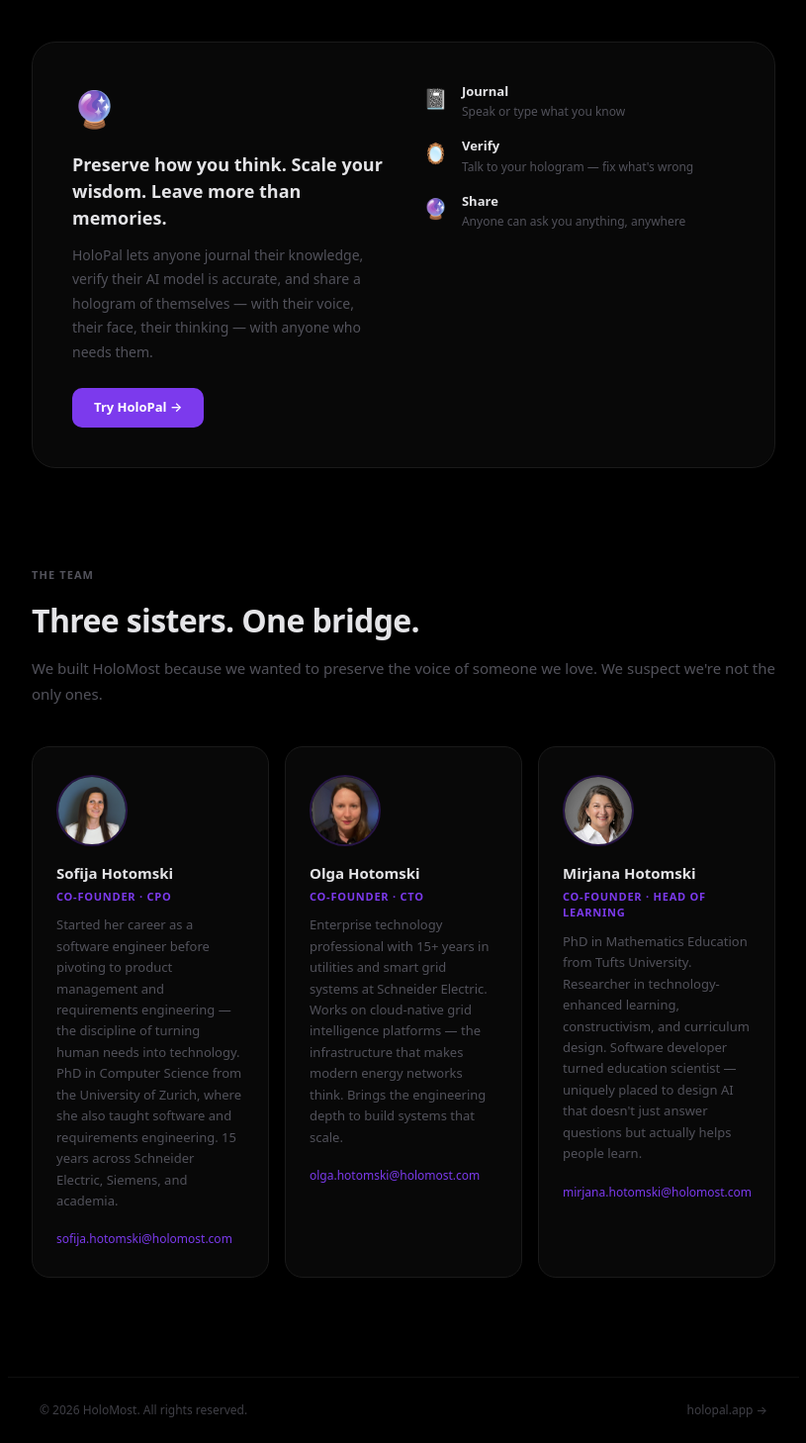
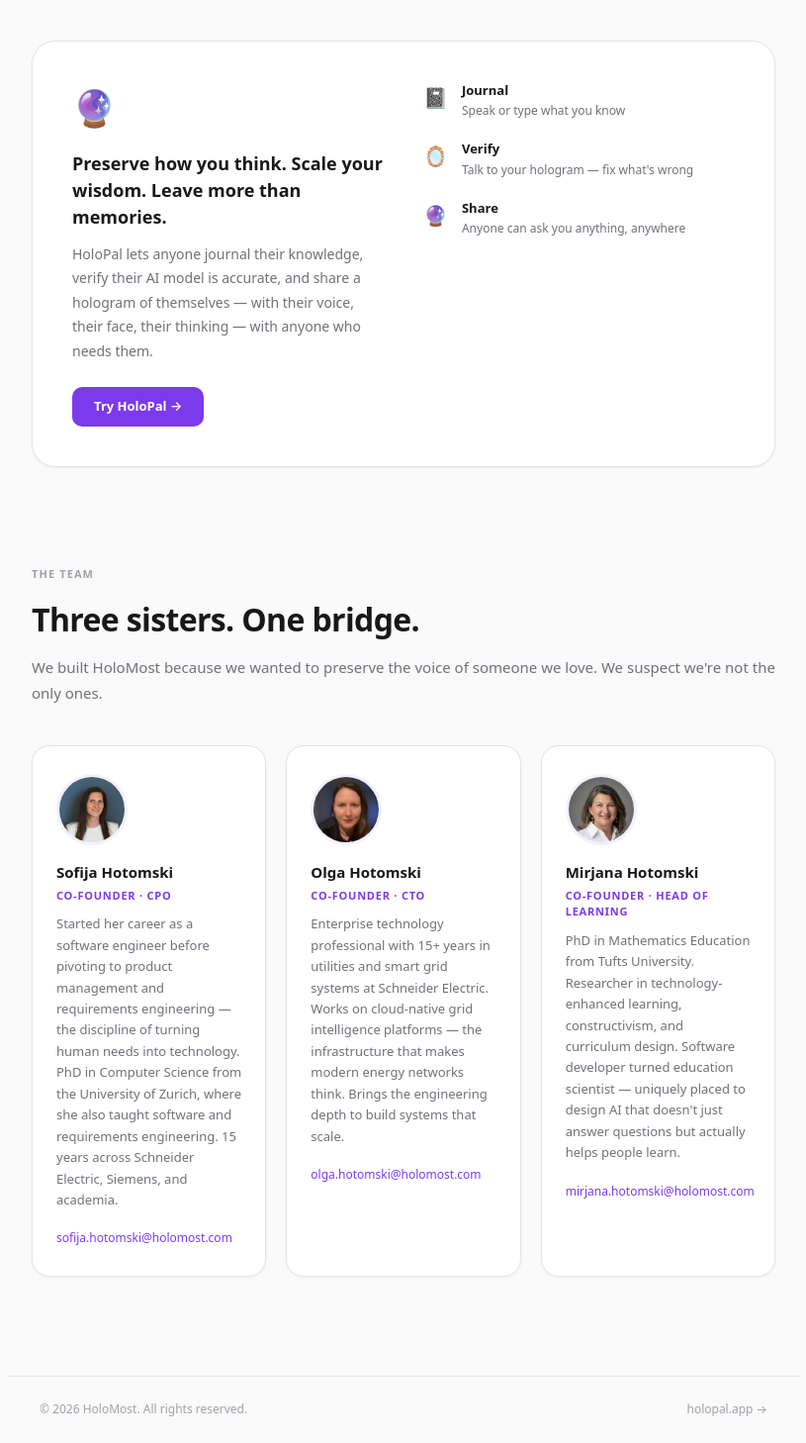
Before and after one commit to hotomski/holomost, a Next.js app: page / in a window 1280 px wide. Shown: the part 1100-2558 px from the top of the page at 99% size, without its empty margins (232-1047 px from the left). Built offline with nearby package versions, Linux system fonts and the light colour scheme.

Commit message:
Redesign to light theme — white background, clean cards, subtle shadows

```diff
--- a/app/globals.css
+++ b/app/globals.css
@@ -3,8 +3,8 @@
 * { box-sizing: border-box; margin: 0; padding: 0; }
 
 body {
-  background: #000;
-  color: #fff;
+  background: #fafafa;
+  color: #18181b;
   font-family: system-ui, -apple-system, sans-serif;
   -webkit-font-smoothing: antialiased;
 }
--- a/app/page.tsx
+++ b/app/page.tsx
@@ -1,4 +1,4 @@
-const grad = "linear-gradient(90deg, #c4b5fd, #19f0ff)";
+const grad = "linear-gradient(90deg, #7c3aed, #0ea5e9)";
 const gradStyle: React.CSSProperties = { background: grad, WebkitBackgroundClip: "text", WebkitTextFillColor: "transparent" };
 
 const TEAM = [
@@ -27,15 +27,15 @@ const TEAM = [
 
 export default function HoloMostPage() {
   return (
-    <div style={{ background: "#000", color: "#fff", minHeight: "100vh", fontFamily: "system-ui, -apple-system, sans-serif" }}>
+    <div style={{ background: "#fafafa", color: "#18181b", minHeight: "100vh", fontFamily: "system-ui, -apple-system, sans-serif" }}>
 
       {/* Nav */}
       <nav style={{
         position: "fixed", top: 0, left: 0, right: 0, zIndex: 100,
         display: "flex", alignItems: "center", justifyContent: "space-between",
         padding: "16px 32px",
-        background: "rgba(0,0,0,0.85)", backdropFilter: "blur(12px)",
-        borderBottom: "1px solid rgba(255,255,255,0.06)",
+        background: "rgba(250,250,250,0.9)", backdropFilter: "blur(12px)",
+        borderBottom: "1px solid #e4e4e7",
       }}>
         <span style={{ fontSize: 18, fontWeight: 700, letterSpacing: "-0.02em", ...gradStyle }}>HoloMost</span>
         <a
@@ -54,14 +54,14 @@ export default function HoloMostPage() {
         <div style={{
           display: "inline-block", fontSize: 11, fontWeight: 600, color: "#7c3aed",
           textTransform: "uppercase", letterSpacing: "0.1em",
-          border: "1px solid #7c3aed44", borderRadius: 20, padding: "4px 14px", marginBottom: 28,
+          background: "#f3f0ff", borderRadius: 20, padding: "4px 14px", marginBottom: 28,
         }}>
           Building bridges between people and their preserved wisdom
         </div>
 
-        <h1 style={{ fontSize: "clamp(36px, 5.5vw, 64px)", fontWeight: 800, lineHeight: 1.1, letterSpacing: "-0.03em", marginBottom: 28 }}>
+        <h1 style={{ fontSize: "clamp(36px, 5.5vw, 64px)", fontWeight: 800, lineHeight: 1.1, letterSpacing: "-0.03em", marginBottom: 28, color: "#18181b" }}>
           Human knowledge<br />
-          <span style={gradStyle}>shouldn't be scarce.</span>
+          <span style={gradStyle}>shouldn&apos;t be scarce.</span>
         </h1>
 
         <p style={{ fontSize: 18, color: "#71717a", lineHeight: 1.75, maxWidth: 520, margin: "0 auto" }}>
@@ -72,11 +72,12 @@ export default function HoloMostPage() {
       {/* Mission */}
       <section style={{ maxWidth: 800, margin: "0 auto", padding: "0 24px 100px" }}>
         <div style={{
-          background: "#080808", border: "1px solid #1a1a1a", borderRadius: 24, padding: "48px 40px",
-          borderLeft: "3px solid #7c3aed",
+          background: "#fff", border: "1px solid #e4e4e7", borderRadius: 24, padding: "48px 40px",
+          borderLeft: "4px solid #7c3aed",
+          boxShadow: "0 1px 3px rgba(0,0,0,0.06)",
         }}>
           <p style={{ fontSize: 11, fontWeight: 600, color: "#7c3aed", textTransform: "uppercase", letterSpacing: "0.1em", marginBottom: 20 }}>Our mission</p>
-          <p style={{ fontSize: 20, color: "#e4e4e7", lineHeight: 1.75, fontWeight: 400 }}>
+          <p style={{ fontSize: 20, color: "#18181b", lineHeight: 1.75, fontWeight: 400 }}>
             &ldquo;Most&rdquo; means bridge in Serbian. We are three sisters who believe that the most valuable thing a person can leave behind isn&apos;t money or possessions — it&apos;s how they think.
           </p>
           <p style={{ fontSize: 20, color: "#71717a", lineHeight: 1.75, fontWeight: 400, marginTop: 20 }}>
@@ -87,19 +88,20 @@ export default function HoloMostPage() {
 
       {/* Product */}
       <section style={{ maxWidth: 800, margin: "0 auto", padding: "0 24px 100px" }}>
-        <p style={{ fontSize: 11, fontWeight: 600, color: "#52525b", textTransform: "uppercase", letterSpacing: "0.1em", marginBottom: 14 }}>Our product</p>
-        <h2 style={{ fontSize: 32, fontWeight: 700, color: "#e4e4e7", marginBottom: 40, letterSpacing: "-0.02em" }}>Flagship: HoloPal</h2>
+        <p style={{ fontSize: 11, fontWeight: 600, color: "#a1a1aa", textTransform: "uppercase", letterSpacing: "0.1em", marginBottom: 14 }}>Our product</p>
+        <h2 style={{ fontSize: 32, fontWeight: 700, color: "#18181b", marginBottom: 40, letterSpacing: "-0.02em" }}>Flagship: HoloPal</h2>
 
         <div style={{
-          background: "#080808", border: "1px solid #1a1a1a", borderRadius: 24, padding: "40px",
+          background: "#fff", border: "1px solid #e4e4e7", borderRadius: 24, padding: "40px",
           display: "grid", gridTemplateColumns: "1fr 1fr", gap: 40,
+          boxShadow: "0 1px 3px rgba(0,0,0,0.06)",
         }}>
           <div>
             <div style={{ fontSize: 36, marginBottom: 16 }}>🔮</div>
-            <h3 style={{ fontSize: 18, fontWeight: 700, color: "#e4e4e7", marginBottom: 12 }}>
+            <h3 style={{ fontSize: 18, fontWeight: 700, color: "#18181b", marginBottom: 12 }}>
               Preserve how you think. Scale your wisdom. Leave more than memories.
             </h3>
-            <p style={{ fontSize: 14, color: "#52525b", lineHeight: 1.75 }}>
+            <p style={{ fontSize: 14, color: "#71717a", lineHeight: 1.75 }}>
               HoloPal lets anyone journal their knowledge, verify their AI model is accurate, and share a hologram of themselves — with their voice, their face, their thinking — with anyone who needs them.
             </p>
             <a
@@ -114,7 +116,7 @@ export default function HoloMostPage() {
               Try HoloPal →
             </a>
           </div>
-          <div style={{ display: "flex", flexDirection: "column", gap: 16 }}>
+          <div style={{ display: "flex", flexDirection: "column", gap: 20 }}>
             {[
               { icon: "📓", label: "Journal", desc: "Speak or type what you know" },
               { icon: "🪞", label: "Verify", desc: "Talk to your hologram — fix what's wrong" },
@@ -123,8 +125,8 @@ export default function HoloMostPage() {
               <div key={label} style={{ display: "flex", gap: 14, alignItems: "flex-start" }}>
                 <span style={{ fontSize: 20, marginTop: 2 }}>{icon}</span>
                 <div>
-                  <div style={{ fontSize: 13, fontWeight: 700, color: "#e4e4e7", marginBottom: 2 }}>{label}</div>
-                  <div style={{ fontSize: 12, color: "#52525b" }}>{desc}</div>
+                  <div style={{ fontSize: 13, fontWeight: 700, color: "#18181b", marginBottom: 2 }}>{label}</div>
+                  <div style={{ fontSize: 12, color: "#71717a" }}>{desc}</div>
                 </div>
               </div>
             ))}
@@ -134,22 +136,25 @@ export default function HoloMostPage() {
 
       {/* Team */}
       <section style={{ maxWidth: 800, margin: "0 auto", padding: "0 24px 100px" }}>
-        <p style={{ fontSize: 11, fontWeight: 600, color: "#52525b", textTransform: "uppercase", letterSpacing: "0.1em", marginBottom: 14 }}>The team</p>
-        <h2 style={{ fontSize: 32, fontWeight: 700, color: "#e4e4e7", marginBottom: 12, letterSpacing: "-0.02em" }}>Three sisters. One bridge.</h2>
-        <p style={{ fontSize: 15, color: "#52525b", lineHeight: 1.7, marginBottom: 40 }}>
+        <p style={{ fontSize: 11, fontWeight: 600, color: "#a1a1aa", textTransform: "uppercase", letterSpacing: "0.1em", marginBottom: 14 }}>The team</p>
+        <h2 style={{ fontSize: 32, fontWeight: 700, color: "#18181b", marginBottom: 12, letterSpacing: "-0.02em" }}>Three sisters. One bridge.</h2>
+        <p style={{ fontSize: 15, color: "#71717a", lineHeight: 1.7, marginBottom: 40 }}>
           We built HoloMost because we wanted to preserve the voice of someone we love. We suspect we&apos;re not the only ones.
         </p>
 
-        <div style={{ display: "grid", gridTemplateColumns: "repeat(auto-fit, minmax(220px, 1fr))", gap: 16 }}>
+        <div style={{ display: "grid", gridTemplateColumns: "repeat(auto-fit, minmax(220px, 1fr))", gap: 20 }}>
           {TEAM.map(({ name, role, bio, photo, email }) => (
-            <div key={name} style={{ background: "#080808", border: "1px solid #1a1a1a", borderRadius: 18, padding: "28px 24px" }}>
+            <div key={name} style={{
+              background: "#fff", border: "1px solid #e4e4e7", borderRadius: 18, padding: "28px 24px",
+              boxShadow: "0 1px 3px rgba(0,0,0,0.05)",
+            }}>
               <img src={photo} alt={name} style={{
                 width: 72, height: 72, borderRadius: "50%", marginBottom: 16,
-                objectFit: "cover", border: "2px solid #7c3aed44", display: "block",
+                objectFit: "cover", border: "3px solid #f3f0ff", display: "block",
               }} />
-              <div style={{ fontSize: 15, fontWeight: 700, color: "#e4e4e7", marginBottom: 4 }}>{name}</div>
+              <div style={{ fontSize: 15, fontWeight: 700, color: "#18181b", marginBottom: 4 }}>{name}</div>
               <div style={{ fontSize: 11, fontWeight: 600, color: "#7c3aed", textTransform: "uppercase", letterSpacing: "0.07em", marginBottom: 10 }}>{role}</div>
-              <div style={{ fontSize: 13, color: "#52525b", lineHeight: 1.65, marginBottom: 14 }}>{bio}</div>
+              <div style={{ fontSize: 13, color: "#71717a", lineHeight: 1.65, marginBottom: 14 }}>{bio}</div>
               <a href={`mailto:${email}`} style={{ fontSize: 12, color: "#7c3aed", textDecoration: "none" }}>{email}</a>
             </div>
           ))}
@@ -158,12 +163,12 @@ export default function HoloMostPage() {
 
       {/* Footer */}
       <footer style={{
-        borderTop: "1px solid #0f0f0f", padding: "24px 32px",
+        borderTop: "1px solid #e4e4e7", padding: "24px 32px",
         display: "flex", justifyContent: "space-between", alignItems: "center",
         maxWidth: 800, margin: "0 auto", flexWrap: "wrap", gap: 12,
       }}>
-        <span style={{ fontSize: 12, color: "#3f3f46" }}>© 2026 HoloMost. All rights reserved.</span>
-        <a href="https://holopal.app" style={{ fontSize: 12, color: "#3f3f46", textDecoration: "none" }}>holopal.app →</a>
+        <span style={{ fontSize: 12, color: "#a1a1aa" }}>© 2026 HoloMost. All rights reserved.</span>
+        <a href="https://holopal.app" style={{ fontSize: 12, color: "#a1a1aa", textDecoration: "none" }}>holopal.app →</a>
       </footer>
 
     </div>
```
